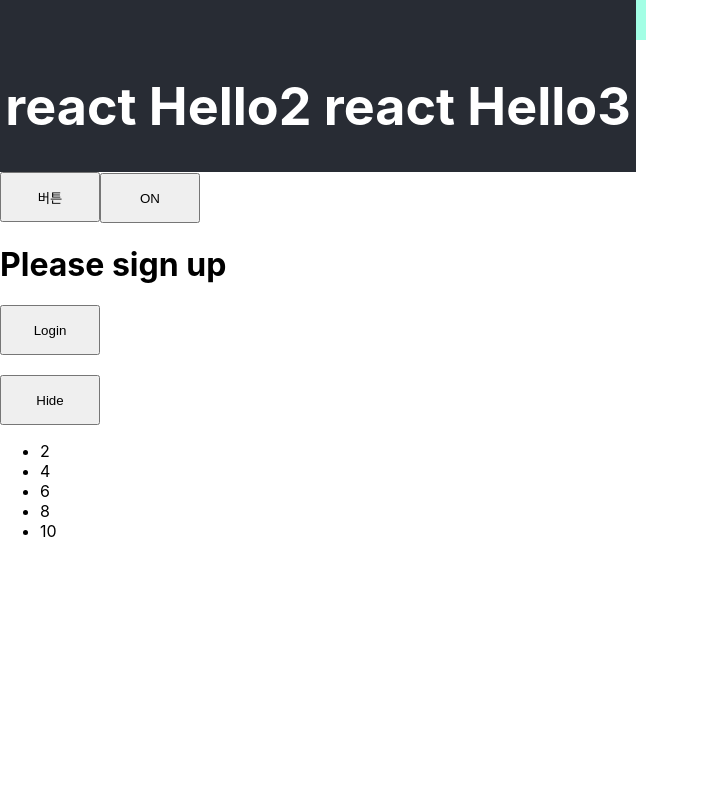
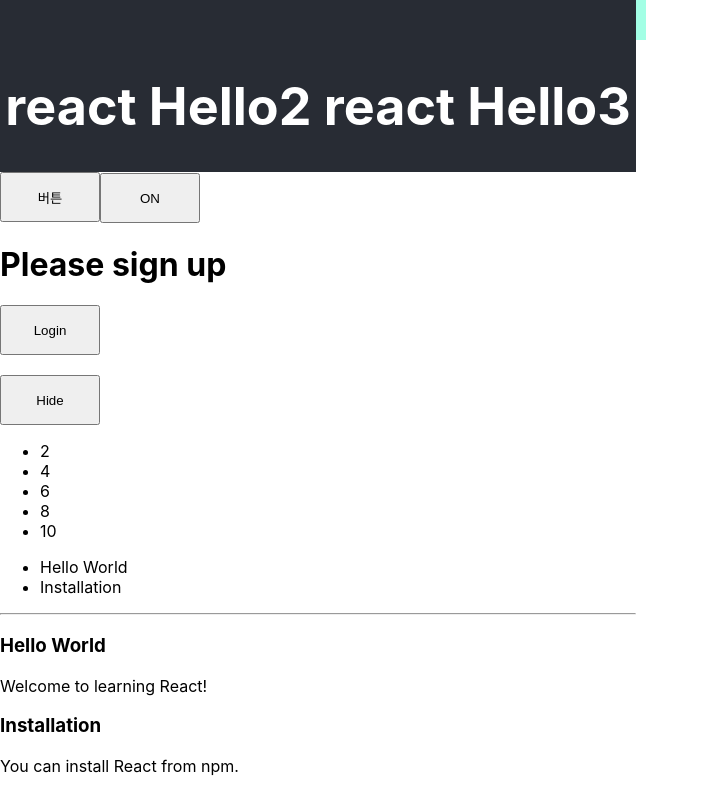
Before and after one commit to gitteration/reactStart, a React (Create React App) app: page / in a window 1280 px wide. Shown: the part 1040-1832 px from the top of the page, without its empty margins (0-709 px from the left). Before the commit the page ends 1597 px from the top, so only its background shows below. Built offline with nearby package versions, Linux system fonts and the light colour scheme.

Commit message:
Chapter 8 END

```diff
--- a/src/App.1.js
+++ b/src/App.1.js
@@ -33,10 +33,10 @@
 		7. 조건부 렌더링 START
 	*/
 
-
 	function UserGreeting(props){
 		return <h1>Wekcome back!</h1>;
 	}
+
 	function GuestGreeting(props){
 		return <h1>Please sign up</h1>;
 	}
@@ -156,10 +156,13 @@
 
 		- 리스트의 각 항목 속성에 key를 넣어야 하며 생략할 경우 경고문이 뜬다.
 		  key는 react에서 어떤 항목을 변경, 추가 또는 삭제할지 식별하는 것을 돕는데 이 때 key 속성에 고유한 값을 부여하여 지정해야한다.
-	      만약 고유한 값이 없다면 최후의 수단으로 해당 항목의 index를 key로 사용할 수 있다.
+		  만약 고유한 값이 없다면 최후의 수단으로 해당 항목의 index를 key로 사용할 수 있다.
+		  key는 배열 안에서 형제 사이에서 고유해야 하고 전체 범위에서 고유할 필요는 없다.
+		  key 속성은 클라이언트에 노출되지 않는다.
+
 	*/
 
-	const number = [1,2,3,4,5]
+	const number = [1,2,3,4,5];
 	function ListItem(props){
 		return <li>{props.value}</li>
 	}
@@ -176,10 +179,47 @@
 		);
 	}
 
+	const posts = [
+		{id: 1, title: 'Hello World', content: 'Welcome to learning React!'},
+ 	 	{id: 2, title: 'Installation', content: 'You can install React from npm.'}
+	]
+
+	function Blog(props){
+		const sidebar = (
+			<ul>
+				{props.posts.map((post) =>
+					<li key={post.id}>
+						{post.title}
+					</li>
+				)}
+			</ul>
+		);
+
+		const content = props.posts.map((post) =>
+			<div key = {post.id} id = {post.id}>
+				<h3>
+					{post.title}
+				</h3>
+				<p>
+					{post.content}
+				</p>
+			</div>
+		);
+
+		return (
+			<div>
+				{sidebar}
+				<hr />
+				{content}
+			</div>
+		)
+	}
+
+
+
 	/*
 		8. 리스트와 Key END
 	*/
-
 
 	return (
 		<div className="App1">
@@ -192,7 +232,8 @@
 			<Toggle />
 			<LoginControl />
 			<Page />
-			<NumberList numbers={number}/>
+			<NumberList numbers={number} />
+			<Blog posts={posts}/>
 		</div>
 	);
 }
```
